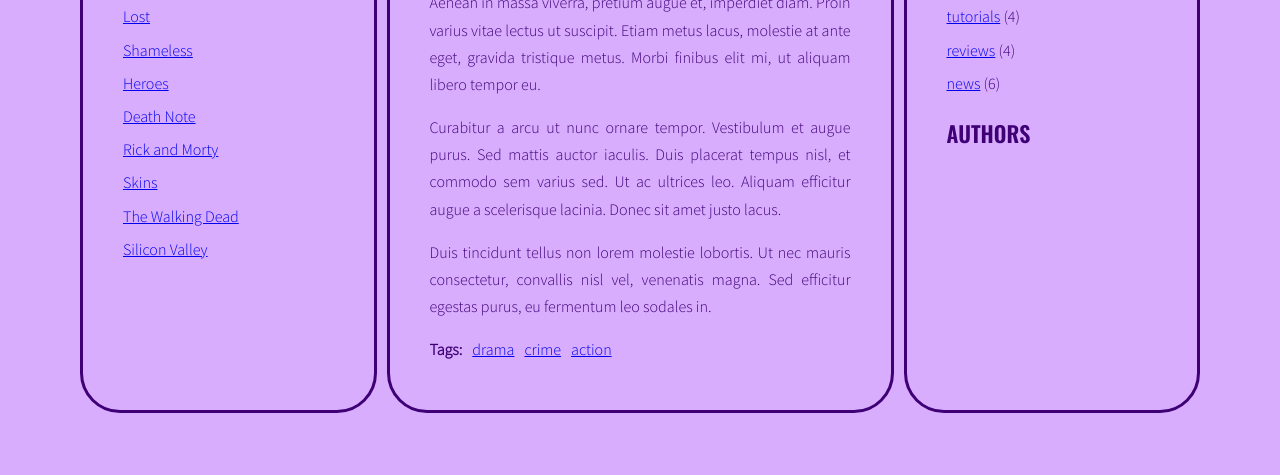
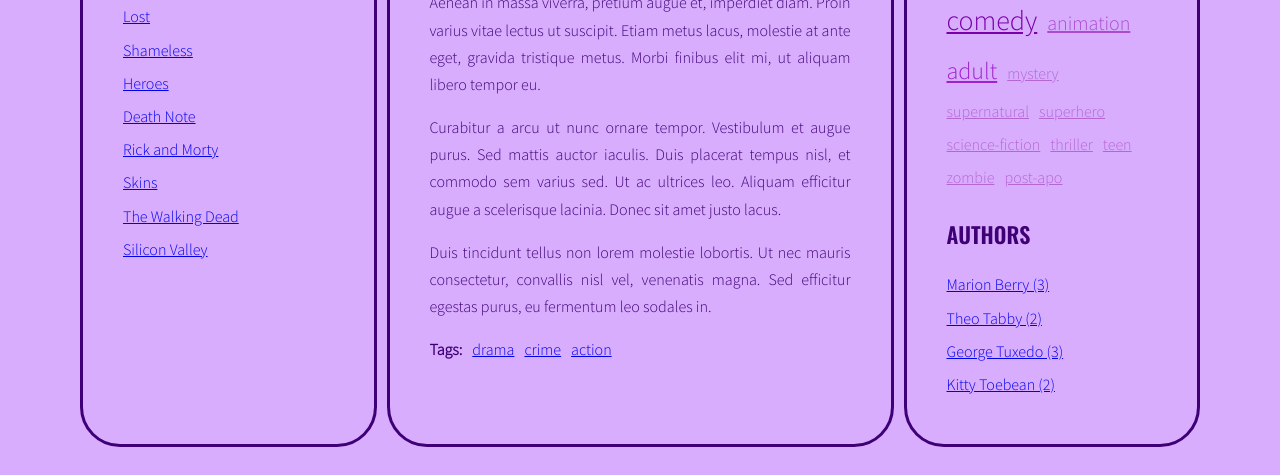
Before and after one commit to szygadlinski/javascript-blog, a website: page index.html in a window 1280 px wide. Shown: the part 484-959 px from the top of the page. Before the commit the page ends 925 px from the top, so only its background shows below. Drawn offline with nearby package versions, Linux system fonts and the light colour scheme.

Commit message:
Add code for lists of tags and authors

```diff
--- a/index.html
+++ b/index.html
@@ -97,7 +97,7 @@
 
 		        </article>
 
-		        <article class="post" id="article-4" data-tags="comedy drama adult" data-author="Kitty Toebean">
+		        <article class="post" id="article-4" data-tags="comedy adult" data-author="Kitty Toebean">
 		          <h3 class="post-title">Shameless</h3>
 		          <p class="post-author list"></p>
 
@@ -222,7 +222,7 @@
 
 		        </article>
 
-		        <article class="post" id="article-9" data-tags="drama thriller zombie post-apo" data-author="Marion Berry">
+		        <article class="post" id="article-9" data-tags="drama thriller zombie post-apo adult" data-author="Marion Berry">
 		          <h3 class="post-title">The Walking Dead</h3>
 		          <p class="post-author list"></p>
 
@@ -248,7 +248,7 @@
 
 		        </article>
 
-		        <article class="post" id="article-10" data-tags="comedy drama" data-author="George Tuxedo">
+		        <article class="post" id="article-10" data-tags="comedy" data-author="George Tuxedo">
 		          <h3 class="post-title">Silicon Valley</h3>
 		          <p class="post-author list"></p>
 
@@ -281,13 +281,7 @@
 		      <aside class="sidebar">
 
 		        <h2 class="section-title">Tags</h2>
-		        <ul class="list tags">
-		          <li><a href="#">design</a> <span>(6)</span></li>
-		          <li><a href="#">code</a> <span>(5)</span></li>
-		          <li><a href="#">tutorials</a> <span>(4)</span></li>
-		          <li><a href="#">reviews</a> <span>(4)</span></li>
-		          <li><a href="#">news</a> <span>(6)</span></li>
-		        </ul>
+		        <ul class="list tags list-horizontal"></ul>
 
 		        <h2 class="section-title">Authors</h2>
 		        <ul class="list authors"></ul>
--- a/js/script.js
+++ b/js/script.js
@@ -2,10 +2,18 @@
 
 {
 
-  /* document.getElementById('test-button').addEventListener('click', function(){
-    const links = document.querySelectorAll('.titles a');
-    console.log('links:', links);
-  }) */
+  const opt = {
+    articleSelector: '.post',
+    titleSelector: '.post-title',
+    titleListSelector: '.titles',
+    articleTagsSelector: '.post-tags .list',
+    articleAuthorSelector: '.post-author',
+    tagsListSelector: '.tags',
+    authorListSelector: '.authors',
+    cloudClassCount: 5,
+    cloudClassPrefix: 'tag-size-'
+  };
+
 
   const titleClickHandler = function(event){
     event.preventDefault();
@@ -14,77 +22,59 @@
     console.log(event);
 
     /* remove class 'active' from all article links */
-
     const activeLinks = document.querySelectorAll('.titles a.active');
     for (let activeLink of activeLinks){
       activeLink.classList.remove('active');
     }
 
     /* add class 'active' to the clicked link */
-
     console.log('clicked element:', clickedElement);
     clickedElement.classList.add('active');
 
     /* remove class 'active' from all articles */
-
     const activeArticles = document.querySelectorAll('.posts .active');
     for (let activeArticle of activeArticles){
       activeArticle.classList.remove('active');
     }
 
     /* get 'href' attribute from the clicked link */
-
     const articleSelector = clickedElement.getAttribute('href');
     console.log('selected article:', articleSelector);
 
     /* find the correct article using the selector (value of 'href' attribute) */
-
     const targetArticle = document.querySelector(articleSelector);
     console.log('target article:', targetArticle);
 
     /* add class 'active' to the correct article */
-
     targetArticle.classList.add('active');
 
   };
 
-  const optArticleSelector = '.post',
-    optTitleSelector = '.post-title',
-    optTitleListSelector = '.titles',
-    optArticleTagsSelector = '.post-tags .list',
-    optArticleAuthorSelector = '.post-author';
 
   const generateTitleLinks = function(customSelector = ''){
-    console.log('Function "generateTitleLinks" executed.');
 
     /* remove contents of titleList */
-
-    const titleList = document.querySelector(optTitleListSelector);
+    const titleList = document.querySelector(opt.titleListSelector);
     titleList.innerHTML = '';
 
     /* for each article */
-
     let html = '';
 
-    const articles = document.querySelectorAll(optArticleSelector + customSelector);
+    const articles = document.querySelectorAll(opt.articleSelector + customSelector);
     for (let article of articles){
 
       /* get the article id */
-
       const articleId = article.getAttribute('id');
 
       /* find and get the title from the title element */
-
-      const articleTitle = article.querySelector(optTitleSelector).innerHTML;
+      const articleTitle = article.querySelector(opt.titleSelector).innerHTML;
 
       /* create html of the link */
-
       const htmlLink = '<li><a href="#' + articleId + '"><span>' + articleTitle + '</span></a></li>';
 
       /* insert link into titleList */
-
       html = html + htmlLink;
-      //titleList.insertAdjacentHTML('beforeend', htmlLink); /* druga metoda */
+      // titleList.insertAdjacentHTML('beforeend', htmlLink); /* druga metoda */
 
     }
 
@@ -100,15 +90,58 @@
   generateTitleLinks();
 
 
+  const calculateTagsParams = function(tags){
+    const params = {'max': 0, 'min': 999999};
+
+    for (let tag in tags){
+      console.log(tag + ' is used ' + tags[tag] + ' times.');
+      params.max = Math.max(tags[tag], params.max);
+      params.min = Math.min(tags[tag], params.min);
+    }
+
+    return params;
+  };
+
+
+  const calculateTagClass = function(count, params){
+
+    const normalizedCount = count - params.min;
+    const normalizedMax = params.max - params.min;
+    const percentage = normalizedCount / normalizedMax;
+    const classNumber = Math.floor(percentage * (opt.cloudClassCount - 1) + 1);
+
+    /* let tagSize;                                                                         // mój sposób, nie działa, zawsze wychodzi 1 lub 2
+    const classWidth = ((params.max - params.min) / opt.cloudClassCount);
+
+    if (count <= (classWidth + params.min)) {
+      classNumber = '1';
+    } else if ((classWidth + params.min) < count <= (classWidth * 2 + params.min)) {
+      classNumber = '2';
+    } else if ((classWidth * 2 + params.min) < count <= (classWidth * 3 + params.min)) {
+      classNumber = '3';
+    } else if ((classWidth * 3 + params.min) < count <= (classWidth * 4 + params.min)) {
+      classNumber = '4';
+    } else {
+      classNumber = '5';
+    } */
+
+    return opt.cloudClassPrefix + classNumber;
+
+  };
+
+
   const generateTags = function(){
+    /* [NEW] create a new variable allTags with an empty object */
+    let allTags = {};
+
     /* find all articles */
-    const articles = document.querySelectorAll(optArticleSelector);
+    const articles = document.querySelectorAll(opt.articleSelector);
 
     /* START LOOP: for every article */
     for (let article of articles){
 
       /* find tags wrapper */
-      const tagsList = article.querySelector(optArticleTagsSelector);
+      const tagsList = article.querySelector(opt.articleTagsSelector);
 
       /* make html variable with empty string */
       let html = '';
@@ -119,6 +152,7 @@
       /* split tags into array */
       const articleTagsArray = articleTags.split(' ');
 
+
       /* START LOOP: for each tag */
       for (let tag of articleTagsArray){
 
@@ -128,6 +162,15 @@
         /* add generated code to html variable */
         html = html + htmlTag;
 
+        /* [NEW] check if this link is NOT already in allTags */
+        if (!allTags[tag]) {
+
+          /* [NEW] add tags to allTags object */
+          allTags[tag] = 1;
+        } else {
+          allTags[tag]++;
+        }
+
       /* END LOOP: for each tag */
       }
 
@@ -136,6 +179,28 @@
 
     /* END LOOP: for every article */
     }
+
+    /* [NEW] find list of tags in right column */
+    const tagList = document.querySelector(opt.tagsListSelector);
+
+    /* [NEW] create variable for all links HTML code */
+    const tagsParams = calculateTagsParams(allTags);
+    console.log('tagsParams:', tagsParams);
+
+    let allTagsHTML = '';
+
+    /* [NEW] START LOOP: for each tag in allTags */
+    for (let tag in allTags){
+
+      /* [NEW] generate code of the link and add it to allTagsHTML */
+      allTagsHTML += '<li><a class="' + calculateTagClass(allTags[tag], tagsParams) + '" href="#tag-' + tag + '">' + tag + '</a></li>';
+      console.log(allTagsHTML);
+
+    /* [NEW] END LOOP: for each tag in allTags */
+    }
+
+    /* [NEW] add html from allTagsHTML to tagList */
+    tagList.innerHTML = allTagsHTML;
 
   };
 
@@ -186,7 +251,7 @@
 
   const addClickListenersToTags = function(){
     /* find all links to tags */
-    const links = document.querySelectorAll('.post-tags a');
+    const links = document.querySelectorAll('.post-tags a, .tags a');
 
     /* START LOOP: for each link */
     for (let link of links){
@@ -203,13 +268,30 @@
 
 
   const generateAuthors = function(){
-    const articles = document.querySelectorAll(optArticleSelector);
+
+    let allAuthors = {};
+    const articles = document.querySelectorAll(opt.articleSelector);
+
     for (let article of articles){
-      const authorList = article.querySelector(optArticleAuthorSelector);
-      const authors = article.getAttribute('data-author');
-      const htmlAuthor = '<li><a href="#author-' + authors + '">by ' + authors + '</a></li>';
+      const authorList = article.querySelector(opt.articleAuthorSelector);
+      const author = article.getAttribute('data-author');
+      const htmlAuthor = '<li><a href="#author-' + author + '">by ' + author + '</a></li>';
+
+      if (!allAuthors[author]) {
+        allAuthors[author] = 1;
+      } else {
+        allAuthors[author]++;
+      }
+
       authorList.innerHTML = htmlAuthor;
     }
+
+    const authorsList = document.querySelector(opt.authorListSelector);
+    let allAuthorsHTML = '';
+    for (let author in allAuthors){
+      allAuthorsHTML += '<li><a href="#author-' + author + '">' + author + ' (' + allAuthors[author] + ')</a></li>';
+    }
+    authorsList.innerHTML = allAuthorsHTML;
   };
 
   generateAuthors();
@@ -232,7 +314,7 @@
   };
 
   const addClickListenersToAuthors = function(){
-    const links = document.querySelectorAll('.post-author a');
+    const links = document.querySelectorAll('.post-author a, .authors a');
     for (let link of links){
       link.addEventListener('click', authorClickHandler);
     }
--- a/sass/style.scss
+++ b/sass/style.scss
@@ -136,6 +136,32 @@ body {
 
 }
 
+/* Tags */
+
+.tag-size-1 {
+  color: #B666D2;
+}
+
+.tag-size-2 {
+  font-size: 20px;
+  color: #AB4CCE;
+}
+
+.tag-size-3 {
+  font-size: 24px;
+  color: #A022CE;
+}
+
+.tag-size-4 {
+  font-size: 28px;
+  color: #7B00A8;
+}
+
+.tag-size-5 {
+  font-size: 32px;
+  color: #68038D;
+}
+
 /* Media */
 
 @media (max-width: 767px) {
```
Also changed, not shown: css/style.css, 1 other file.
